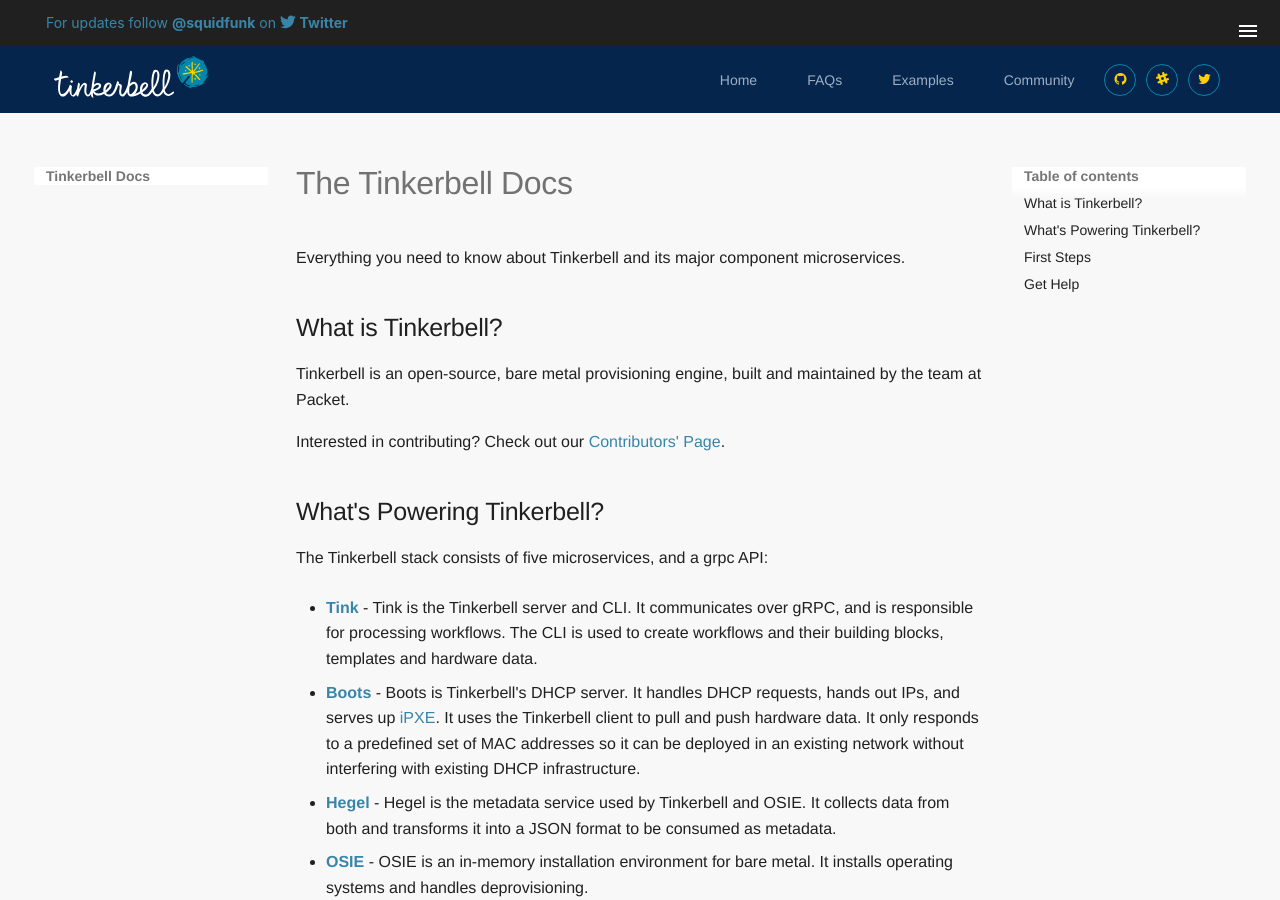
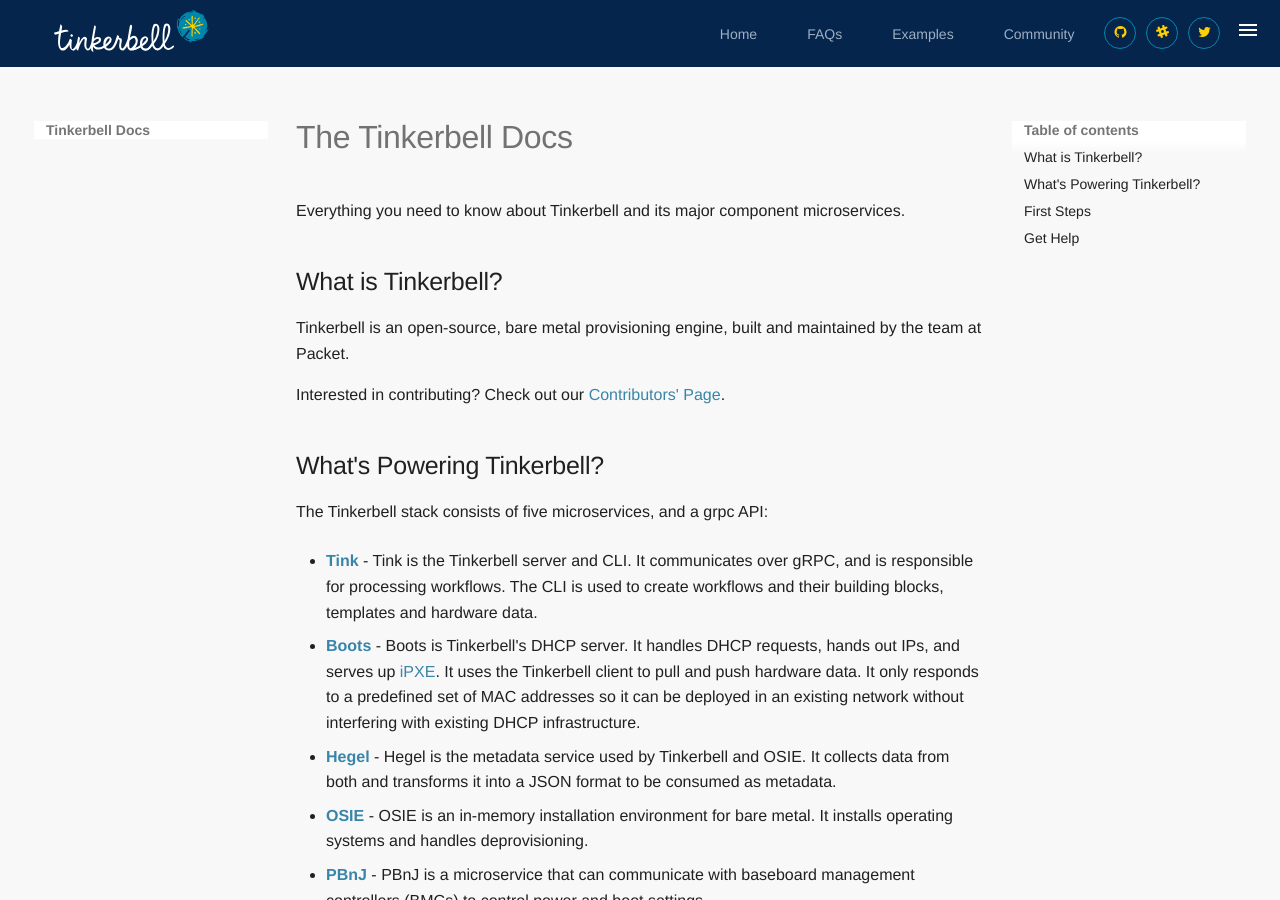
Before and after one commit to tinkerbell/tinkerbell-docs, an MkDocs documentation site: the page built from docs/index.md, in a window 1280 px wide and 900 px high. Built offline with MkDocs 1.6.1 and Material for MkDocs 9.7.7, drawn with Linux system fonts in a browser that asks for light colours; some web fonts are replaced.

Commit message:
remove top header #4

```diff
--- a/overrides/main.html
+++ b/overrides/main.html
@@ -22,35 +22,10 @@
   <meta name="twitter:title" content="{{ title }}">
   <meta name="twitter:description" content="{{ config.site_description }}">
   <meta name="twitter:image" content="{{ image }}">
-  <link rel="stylesheet" href="{{ 'assets/stylesheets/overrides.9514a156.min.css' | url }}">
   <link href="https://cloud.typography.com/6193438/7900212/css/fonts.css" rel="stylesheet">
-{% endblock %}
-{% block announce %}
-  <a href="https://twitter.com/squidfunk">
-    For updates follow <strong>@squidfunk</strong> on
-    <span class="twemoji twitter">
-      {% include ".icons/fontawesome/brands/twitter.svg" %}
-    </span>
-    <strong>Twitter</strong>
-  </a>
 {% endblock %}
 {% block content %}
   {{ super() }}
-  <footer class="tx-content__footer md-typeset">
-    <a href="{{ 'insiders/' | url }}" title="Material for MkDocs Insiders">
-      <hr>
-      <span class="twemoji">
-        {% include ".icons/logo.svg" %}
-      </span>
-      <span class="twemoji">
-        {% include ".icons/material/plus.svg" %}
-      </span>
-      <span class="twemoji tx-heart">
-        {% include ".icons/octicons/heart-fill-24.svg" %}
-      </span>
-      <hr>
-    </a>
-  </footer>
 {% endblock %}
 {% block analytics %}
   {{ super() }}
```
